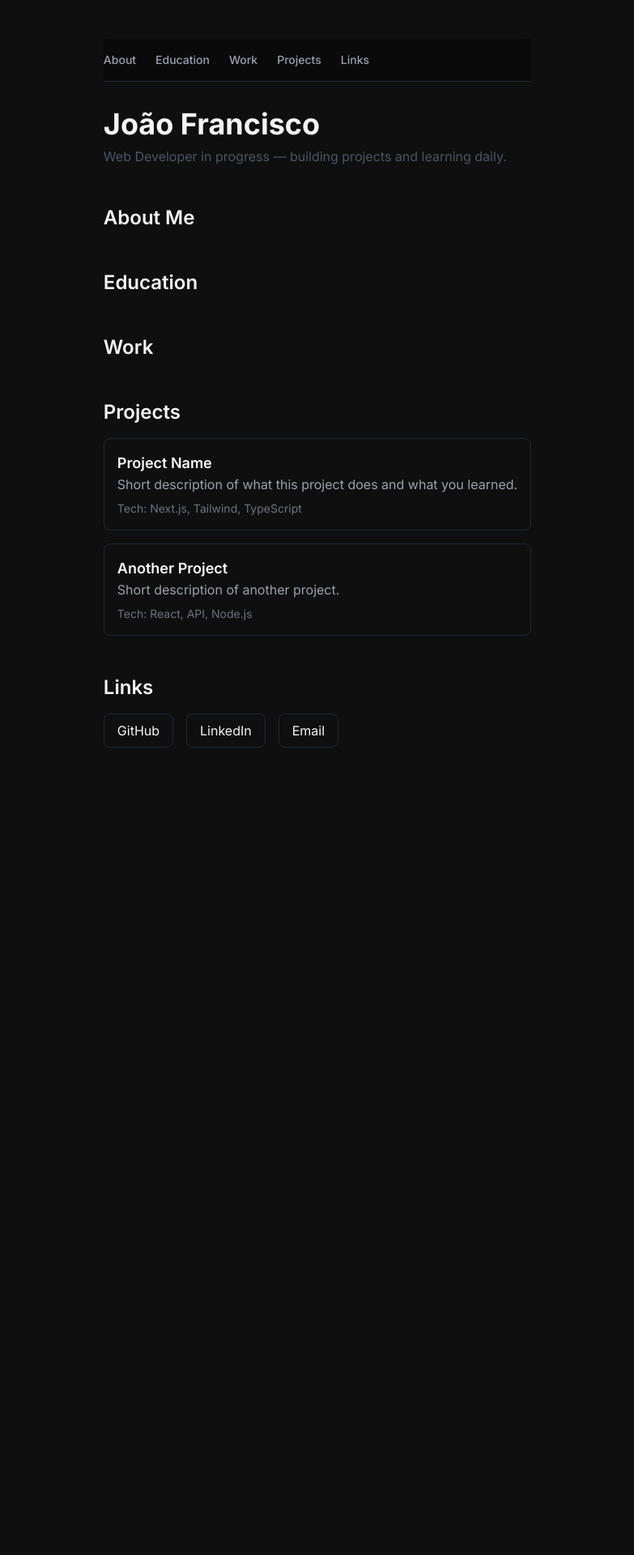
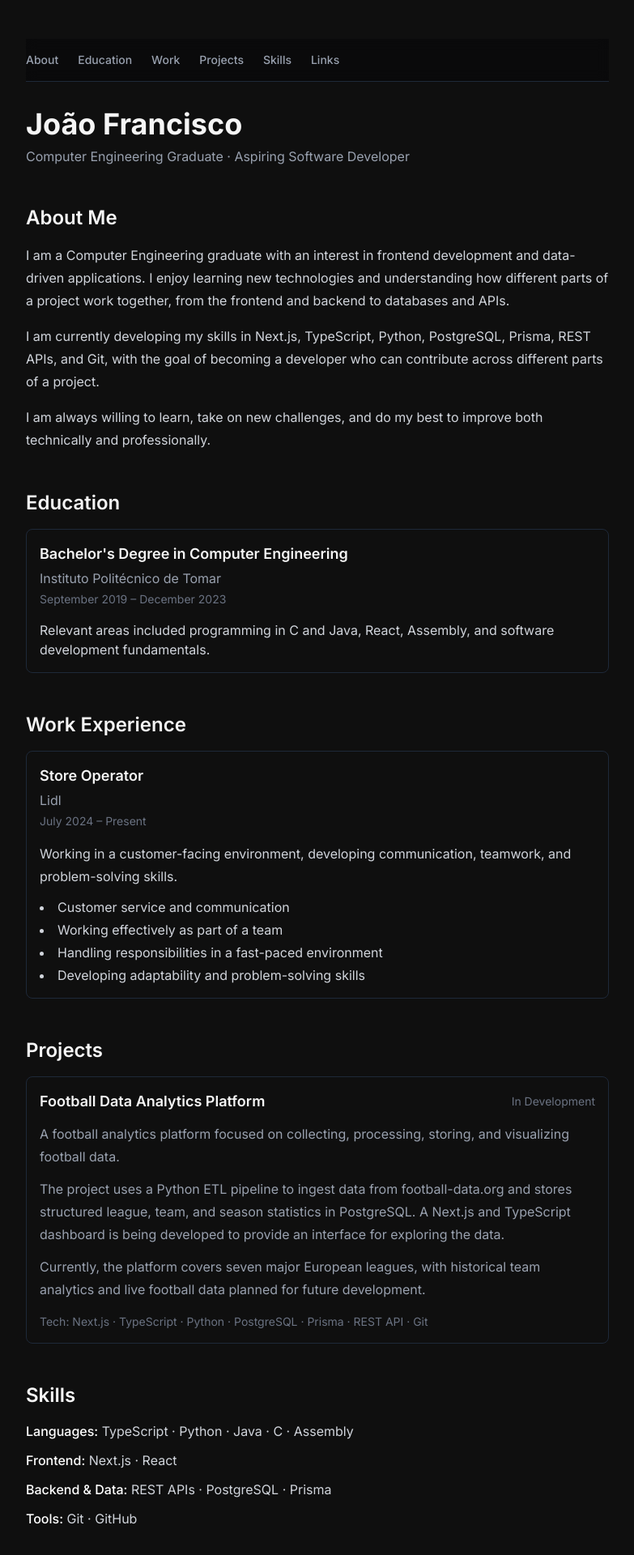
Before and after one commit to Joao-Francisco30/joao_website, a Next.js app: page / in a window 1280 px wide. Shown: the top 1920 px of the page at 81% size, without its empty margins (248-1031 px from the left). Before the commit the page ends 971 px from the top, so only its background shows below. Built offline with nearby package versions, Linux system fonts and the light colour scheme.

Commit message:
Add real portfolio content

```diff
--- a/src/app/page.tsx
+++ b/src/app/page.tsx
@@ -19,6 +19,10 @@ export default function Home() {
           Projects
         </a>
 
+        <a href="#skills" className="hover:text-white transition">
+          Skills
+        </a>
+
         <a href="#links" className="hover:text-white transition">
           Links
         </a>
@@ -27,27 +31,83 @@ export default function Home() {
       {/* Header */}
       <header className="space-y-2">
         <h1 className="text-4xl font-bold">João Francisco</h1>
-        <p className="text-gray-600">
-          Web Developer in progress — building projects and learning daily.
+        <p className="text-gray-400">
+          Computer Engineering Graduate · Aspiring Software Developer
         </p>
       </header>
 
       {/* About */}
-      <section id="about" className="space-y-2">
+      <section id="about" className="space-y-4">
         <h2 className="text-2xl font-semibold">About Me</h2>
-        <p className="text-gray-300"></p>
+
+        <p className="text-gray-300 leading-7">
+          I am a Computer Engineering graduate with an interest in frontend
+          development and data-driven applications. I enjoy learning new
+          technologies and understanding how different parts of a project work
+          together, from the frontend and backend to databases and APIs.
+        </p>
+
+        <p className="text-gray-300 leading-7">
+          I am currently developing my skills in Next.js, TypeScript, Python,
+          PostgreSQL, Prisma, REST APIs, and Git, with the goal of becoming a
+          developer who can contribute across different parts of a project.
+        </p>
+
+        <p className="text-gray-300 leading-7">
+          I am always willing to learn, take on new challenges, and do my best
+          to improve both technically and professionally.
+        </p>
       </section>
 
       {/* Education */}
-      <section id="education" className="space-y-2">
+      <section id="education" className="space-y-4">
         <h2 className="text-2xl font-semibold">Education</h2>
-        <p className="text-gray-300"></p>
+
+        <div className="border border-gray-800 rounded-lg p-4">
+          <h3 className="text-lg font-semibold">
+            Bachelor's Degree in Computer Engineering
+          </h3>
+
+          <p className="text-gray-400 mt-1">
+            Instituto Politécnico de Tomar
+          </p>
+
+          <p className="text-sm text-gray-500 mt-1">
+            September 2019 – December 2023
+          </p>
+
+          <p className="text-gray-300 mt-4">
+            Relevant areas included programming in C and Java, React,
+            Assembly, and software development fundamentals.
+          </p>
+        </div>
       </section>
 
       {/* Work */}
-      <section id="work" className="space-y-2">
-        <h2 className="text-2xl font-semibold">Work</h2>
-        <p className="text-gray-300"></p>
+      <section id="work" className="space-y-4">
+        <h2 className="text-2xl font-semibold">Work Experience</h2>
+
+        <div className="border border-gray-800 rounded-lg p-4">
+          <h3 className="text-lg font-semibold">Store Operator</h3>
+
+          <p className="text-gray-400 mt-1">Lidl</p>
+
+          <p className="text-sm text-gray-500 mt-1">
+            July 2024 – Present
+          </p>
+
+          <p className="text-gray-300 mt-4 leading-7">
+            Working in a customer-facing environment, developing
+            communication, teamwork, and problem-solving skills.
+          </p>
+
+          <ul className="list-disc list-inside text-gray-300 mt-3 space-y-1">
+            <li>Customer service and communication</li>
+            <li>Working effectively as part of a team</li>
+            <li>Handling responsibilities in a fast-paced environment</li>
+            <li>Developing adaptability and problem-solving skills</li>
+          </ul>
+        </div>
       </section>
 
       {/* Projects */}
@@ -56,28 +116,68 @@ export default function Home() {
 
         <div className="grid gap-4">
 
-          {/* Project 1 */}
+          {/* Football Data Analytics Platform */}
           <div className="border border-gray-800 rounded-lg p-4 hover:border-gray-600 transition">
-            <h3 className="text-lg font-semibold">Project Name</h3>
-            <p className="text-gray-400">
-              Short description of what this project does and what you learned.
+            <div className="flex items-center justify-between gap-4">
+              <h3 className="text-lg font-semibold">
+                Football Data Analytics Platform
+              </h3>
+
+              <span className="text-sm text-gray-500 whitespace-nowrap">
+                In Development
+              </span>
+            </div>
+
+            <p className="text-gray-400 mt-3 leading-7">
+              A football analytics platform focused on collecting, processing,
+              storing, and visualizing football data.
             </p>
-            <p className="text-sm text-gray-500 mt-2">
-              Tech: Next.js, Tailwind, TypeScript
+
+            <p className="text-gray-400 mt-3 leading-7">
+              The project uses a Python ETL pipeline to ingest data from
+              football-data.org and stores structured league, team, and season
+              statistics in PostgreSQL. A Next.js and TypeScript dashboard is
+              being developed to provide an interface for exploring the data.
+            </p>
+
+            <p className="text-gray-400 mt-3 leading-7">
+              Currently, the platform covers seven major European leagues,
+              with historical team analytics and live football data planned
+              for future development.
+            </p>
+
+            <p className="text-sm text-gray-500 mt-4">
+              Tech: Next.js · TypeScript · Python · PostgreSQL · Prisma · REST API · Git
             </p>
           </div>
 
-          {/* Project 2 */}
-          <div className="border border-gray-800 rounded-lg p-4 hover:border-gray-600 transition">
-            <h3 className="text-lg font-semibold">Another Project</h3>
-            <p className="text-gray-400">
-              Short description of another project.
-            </p>
-            <p className="text-sm text-gray-500 mt-2">
-              Tech: React, API, Node.js
-            </p>
-          </div>
+        </div>
+      </section>
 
+      {/* Skills */}
+      <section id="skills" className="space-y-4">
+        <h2 className="text-2xl font-semibold">Skills</h2>
+
+        <div className="space-y-3">
+          <p className="text-gray-300">
+            <span className="font-medium text-white">Languages:</span>{" "}
+            TypeScript · Python · Java · C · Assembly
+          </p>
+
+          <p className="text-gray-300">
+            <span className="font-medium text-white">Frontend:</span>{" "}
+            Next.js · React
+          </p>
+
+          <p className="text-gray-300">
+            <span className="font-medium text-white">Backend & Data:</span>{" "}
+            REST APIs · PostgreSQL · Prisma
+          </p>
+
+          <p className="text-gray-300">
+            <span className="font-medium text-white">Tools:</span>{" "}
+            Git · GitHub
+          </p>
         </div>
       </section>
 
@@ -88,7 +188,7 @@ export default function Home() {
         <div className="flex flex-wrap gap-4">
 
           <a
-            href="https://github.com/YOUR_USERNAME"
+            href="https://github.com/Joao-Francisco30"
             target="_blank"
             rel="noopener noreferrer"
             className="border border-gray-800 px-4 py-2 rounded-lg hover:border-gray-500 transition"
@@ -97,7 +197,7 @@ export default function Home() {
           </a>
 
           <a
-            href="https://linkedin.com/in/YOUR_LINKEDIN"
+            href="https://www.linkedin.com/in/joão-francisco-98a54a272/"
             target="_blank"
             rel="noopener noreferrer"
             className="border border-gray-800 px-4 py-2 rounded-lg hover:border-gray-500 transition"
```
